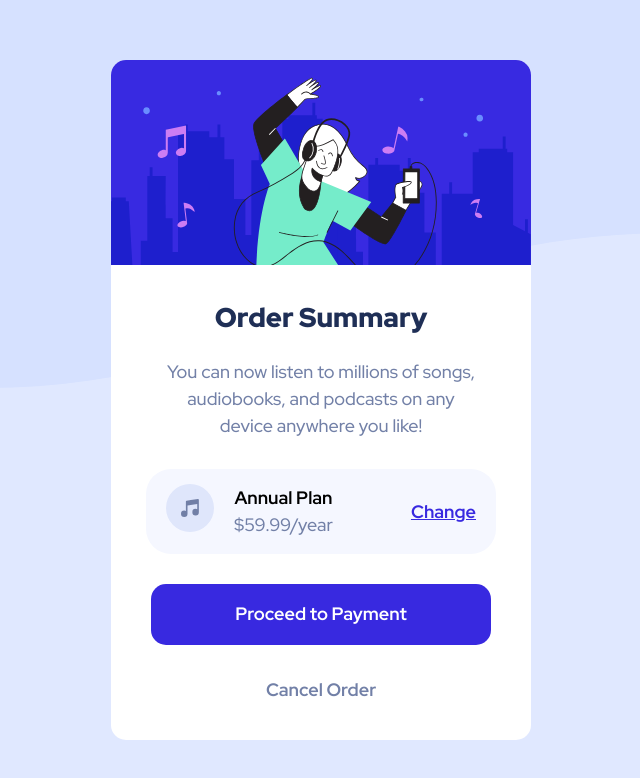
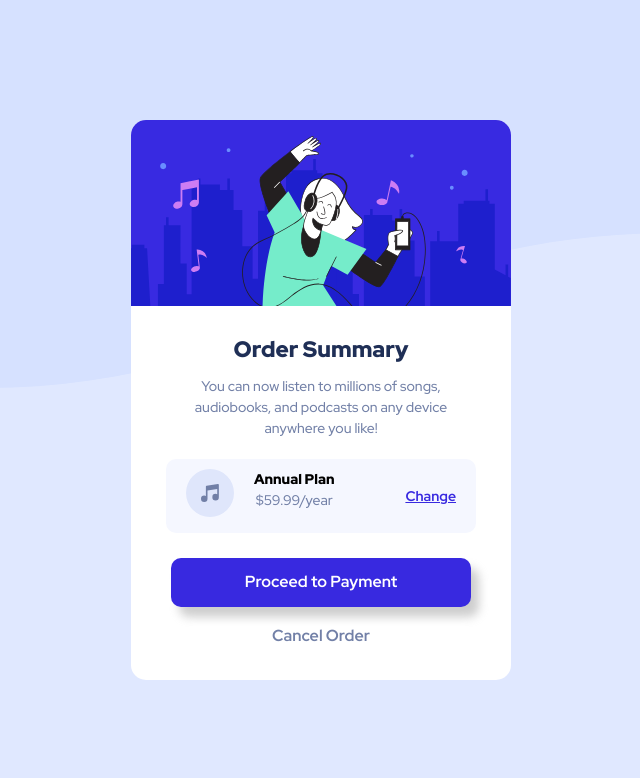
Before and after one commit to ESP420/09-day-order-summary, a plain HTML site: page index.html in a window 1280 px wide. Shown: the whole page, without its empty margins (319-959 px from the left). Drawn offline with Linux system fonts and the light colour scheme.

Commit message:
fixed up

```diff
--- a/css/styles.css
+++ b/css/styles.css
@@ -44,7 +44,7 @@ body {
     width: 100%;
     justify-content: center;
     align-items: center;
-    font-size: 18px;
+    font-size: var(--Font-size-paragraph);
     place-items: center;
     min-height: 100vh;
     line-height: 1.5;
@@ -63,8 +63,8 @@ body {
     justify-self: center;
     width: 100%;
     border: none;
-    padding: 20px;
-    border-radius: 15px;
+    padding: 15px;
+    border-radius: 10px;
     pointer-events: auto;
     cursor: pointer;
     font-weight: var(--Weights-700);
@@ -82,10 +82,13 @@ body {
 .btn--primary {
     background-color: var(--Bright-blue);
     color: var(--White);
+    box-shadow: 8px 10px 10px 0px rgba(189, 189, 189, 0.75);
+    -webkit-box-shadow: 8px 10px 10px 0px rgba(189, 189, 189, 0.75);
+    -moz-box-shadow: 8px 10px 10px 0px rgba(189, 189, 189, 0.75);
 }
 
 .btn--default {
-    background-color: var(--White);
+    background-color: transparent;
     color: var(--Desaturated-blue);
 }
 
@@ -120,10 +123,10 @@ body {
 
 .card__body-title {
     color: var(--Dark-blue);
-    font-size: 1.7rem;
-    padding-top: 10px;
+    font-size: 1.4rem;
+    padding-top: 5px;
     font-weight: var(--Weights-900);
-    padding-bottom: 20px;
+    padding-bottom: 10px;
     pointer-events: auto;
     cursor: pointer;
 
@@ -136,8 +139,9 @@ body {
 }
 
 .card__body-description {
-    padding: 0 40px 10px 40px;
-    font-size: 700;
+    padding: 0 35px;
+    font-size: 500;
+    font-size: 14px;
     color: var(--Desaturated-blue);
 }
 
@@ -145,12 +149,12 @@ body {
     margin: 0 20px;
     margin-top: 20px;
     display: flex;
-    flex-direction: column;
     align-items: center;
     justify-content: space-between;
-    border-radius: 25px;
+    border-radius: 10px;
+    font-size: 14px;
     background: var(--Very-pale-blue);
-    padding: 15px 20px;
+    padding: 10px 20px;
 }
 
 
@@ -161,7 +165,7 @@ body {
 }
 
 .plan__price-name {
-    font-weight: var(--Weights-700);
+    font-weight: var(--Weights-900);
 }
 
 .plan__price-price {
@@ -180,11 +184,11 @@ body {
 
 .card__footer {
     padding: 20px 40px;
-    padding-top: 15px;
+    padding-top: 10px;
     display: flex;
     flex-direction: column;
     align-items: center;
-    gap: 15px;
+    gap: 5px;
 
 
 
@@ -233,11 +237,11 @@ body {
 
 
     .card__header {
-        width: 420px;
+        width: 380px;
     }
 
     .card__body {
-        width: 420px;
+        width: 380px;
     }
 }
 
```
